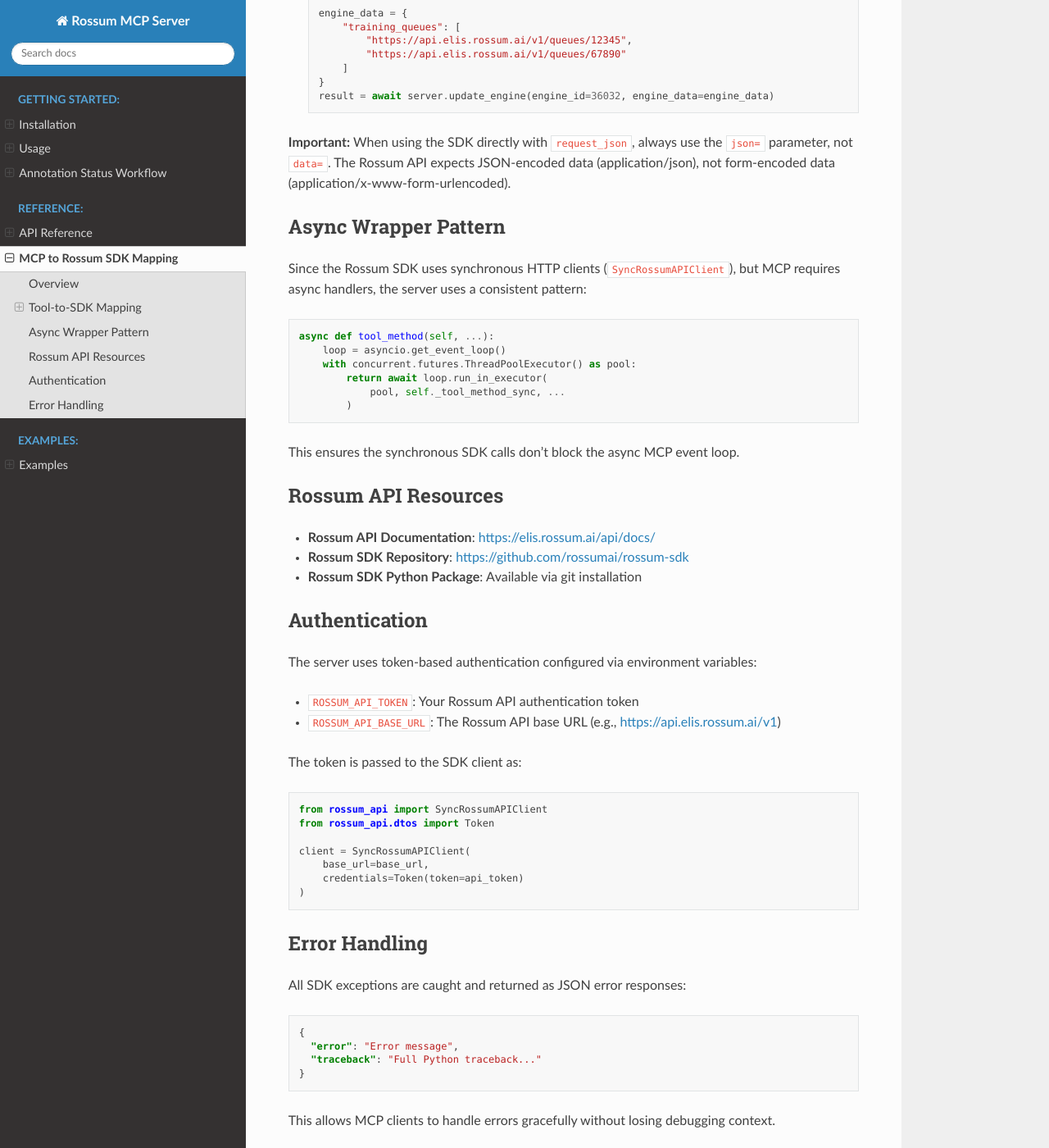
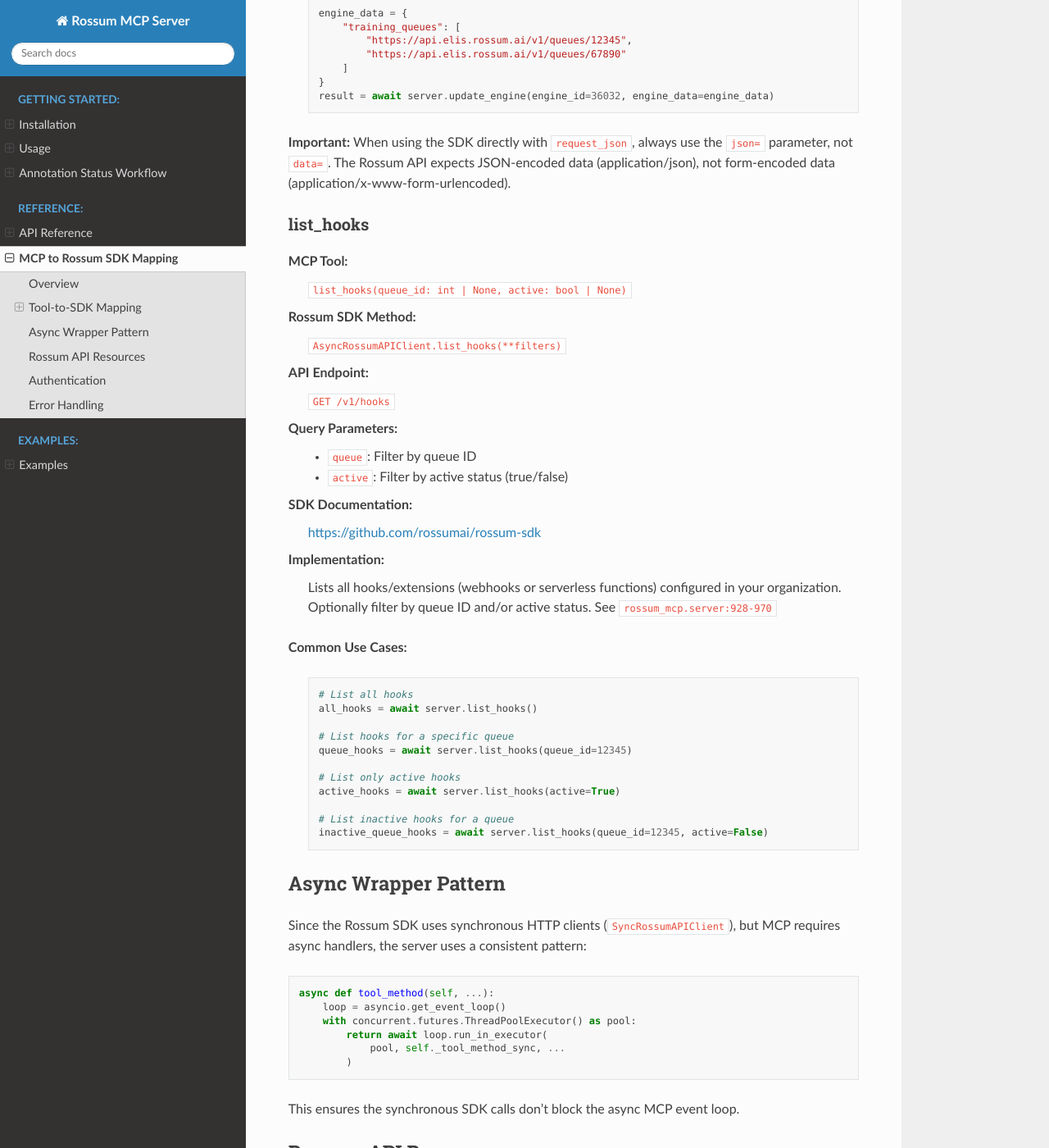
Before and after one commit to stancld/rossum-mcp, a Sphinx documentation site: the page built from docs/source/mcp_reference.rst, in a window 1280 px wide and 1400 px high, scrolled down 5902 px. Shown: the whole window at 82% size. Built offline with Sphinx 7.4.7 and the Read the Docs theme 3.1.0, drawn with Linux system fonts in a browser that asks for light colours; some of the changed text lies outside the part shown.

Commit message:
docs: Update docs for hooks

```diff
--- a/docs/source/index.rst
+++ b/docs/source/index.rst
@@ -48,6 +48,7 @@
 
 * **get_queue**, **get_schema**, **get_queue_schema** - Retrieve configuration
 * **get_queue_engine** - Get engine information
+* **list_hooks** - List webhooks and extensions
 * **create_queue**, **create_schema** - Create new queues and schemas
 * **update_queue**, **update_schema** - Configure automation thresholds
 
@@ -83,6 +84,7 @@
    # Set up environment variables
    export ROSSUM_API_TOKEN="your-api-token"
    export ROSSUM_API_BASE_URL="https://api.elis.rossum.ai/v1"
+   export ROSSUM_MCP_MODE="read-write"  # Optional: "read-only" or "read-write" (default)
 
 Run the MCP server:
 
--- a/docs/source/mcp_reference.rst
+++ b/docs/source/mcp_reference.rst
@@ -277,6 +277,46 @@
 ``json=`` parameter, not ``data=``. The Rossum API expects JSON-encoded data
 (application/json), not form-encoded data (application/x-www-form-urlencoded).
 
+list_hooks
+^^^^^^^^^^
+
+**MCP Tool:**
+  ``list_hooks(queue_id: int | None, active: bool | None)``
+
+**Rossum SDK Method:**
+  ``AsyncRossumAPIClient.list_hooks(**filters)``
+
+**API Endpoint:**
+  ``GET /v1/hooks``
+
+**Query Parameters:**
+  - ``queue``: Filter by queue ID
+  - ``active``: Filter by active status (true/false)
+
+**SDK Documentation:**
+  https://github.com/rossumai/rossum-sdk
+
+**Implementation:**
+  Lists all hooks/extensions (webhooks or serverless functions) configured in
+  your organization. Optionally filter by queue ID and/or active status.
+  See ``rossum_mcp.server:928-970``
+
+**Common Use Cases:**
+
+  .. code-block:: python
+
+     # List all hooks
+     all_hooks = await server.list_hooks()
+
+     # List hooks for a specific queue
+     queue_hooks = await server.list_hooks(queue_id=12345)
+
+     # List only active hooks
+     active_hooks = await server.list_hooks(active=True)
+
+     # List inactive hooks for a queue
+     inactive_queue_hooks = await server.list_hooks(queue_id=12345, active=False)
+
 Async Wrapper Pattern
 ----------------------
 
@@ -308,6 +348,7 @@
 
 * ``ROSSUM_API_TOKEN``: Your Rossum API authentication token
 * ``ROSSUM_API_BASE_URL``: The Rossum API base URL (e.g., https://api.elis.rossum.ai/v1)
+* ``ROSSUM_MCP_MODE``: Controls which tools are available (``read-only`` or ``read-write``, default: ``read-write``)
 
 The token is passed to the SDK client as:
 
--- a/docs/source/usage.rst
+++ b/docs/source/usage.rst
@@ -33,11 +33,15 @@
          "args": ["/path/to/rossum-mcp/rossum_mcp/server.py"],
          "env": {
            "ROSSUM_API_TOKEN": "your-api-token",
-           "ROSSUM_API_BASE_URL": "https://api.elis.rossum.ai/v1"
+           "ROSSUM_API_BASE_URL": "https://api.elis.rossum.ai/v1",
+           "ROSSUM_MCP_MODE": "read-write"
          }
        }
      }
    }
+
+For read-only access (recommended for untrusted environments), use ``"ROSSUM_MCP_MODE": "read-only"``
+to restrict access to read-only operations (GET/LIST only).
 
 Running the AI Agent
 --------------------
```
Also changed, not shown: other parts of docs/source/index.rst (+1 -1 lines), README.md (+7 -2 lines), docs/source/installation.rst (+26 -0 lines).
